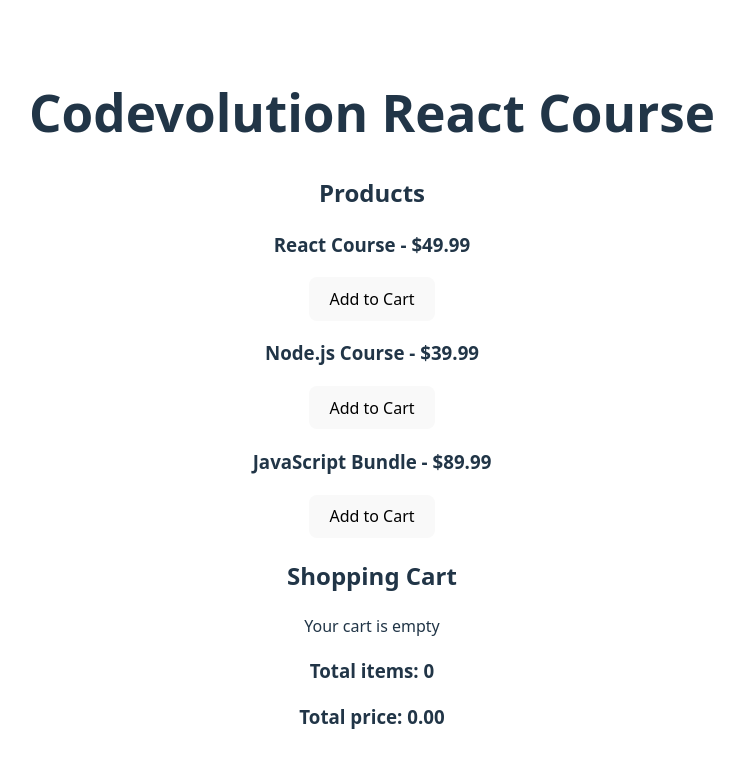
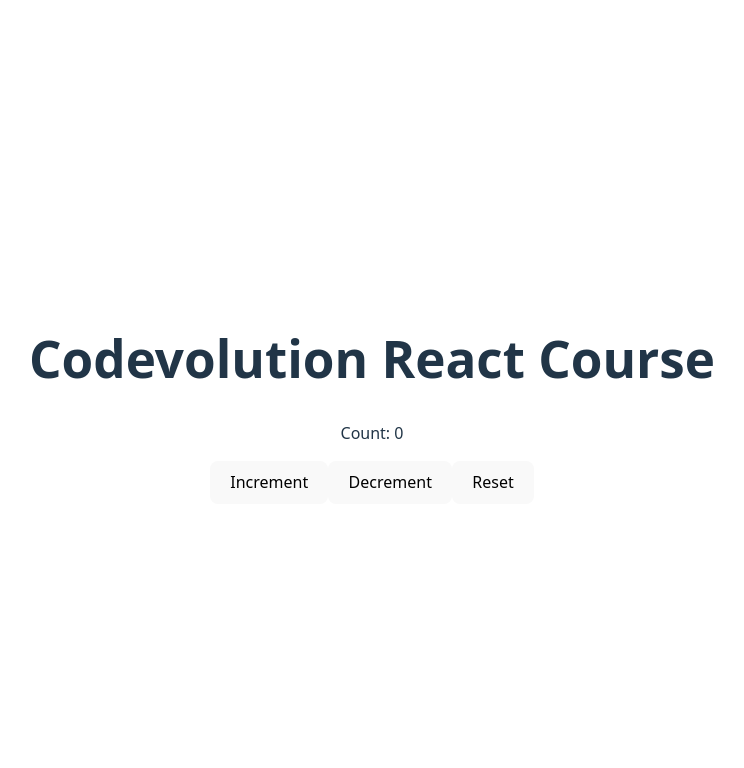
Before and after one commit to Miko-29/react-essentials, a React app in the folder state-demo/: page / in a window 1280 px wide. Shown: the top 768 px of the page, without its empty margins (268-1012 px from the left). Built offline with nearby package versions, Linux system fonts and the light colour scheme; the HTML template or start-up script is replaced by a standard one.

Commit message:
useReducer lazy initialization

```diff
--- a/state-demo/src/App.jsx
+++ b/state-demo/src/App.jsx
@@ -1,18 +1,19 @@
-import { useState } from 'react'
-import reactLogo from './assets/react.svg'
-import viteLogo from '/vite.svg'
-import './App.css'
-import { Counter } from './Counter'
-import { LoginCard } from './LoginCard'
-import { UserDashboard } from './UserDashboard'
-import { SimpleCounter } from './SimpleCounter'
-import { PrevStateCounter } from './PrevStateCounter'
-import { BatchingCounter } from './BatchingCounter'
-import { UserProfile } from './UserProfile'
-import { TodoList } from './TodoList'
-import { ShoppingCart } from './ShoppingCart'
-import { CounterWithReducer } from './CounterWithReducer'
-import { ShoppingCartWithReducer } from './ShoppingCartWithReducer'
+import { useState } from "react";
+import reactLogo from "./assets/react.svg";
+import viteLogo from "/vite.svg";
+import "./App.css";
+import { Counter } from "./Counter";
+import { LoginCard } from "./LoginCard";
+import { UserDashboard } from "./UserDashboard";
+import { SimpleCounter } from "./SimpleCounter";
+import { PrevStateCounter } from "./PrevStateCounter";
+import { BatchingCounter } from "./BatchingCounter";
+import { UserProfile } from "./UserProfile";
+import { TodoList } from "./TodoList";
+import { ShoppingCart } from "./ShoppingCart";
+import { CounterWithReducer } from "./CounterWithReducer";
+import { ShoppingCartWithReducer } from "./ShoppingCartWithReducer";
+import { CounterWithInit } from "./CounterWithInit";
 
 function App() {
   return (
@@ -30,9 +31,10 @@
       {/* <TodoList/> */}
       {/* <ShoppingCart/> */}
       {/* <CounterWithReducer/> */}
-      <ShoppingCartWithReducer />
+      {/* <ShoppingCartWithReducer /> */}
+      <CounterWithInit />
     </>
-  )
+  );
 }
 
-export default App
+export default App;
--- /dev/null
+++ b/state-demo/src/CounterWithInit.jsx
@@ -0,0 +1,43 @@
+import { useReducer } from "react";
+
+const initialCount = 0;
+
+const countReducer = (state, action) => {
+  switch (action) {
+    case "increment":
+      return state + 1;
+    case "decrement":
+      return state - 1;
+    case "reset":
+      return initialCount;
+    default:
+      return state;
+  }
+};
+
+const init = (initialValue) => {
+  console.log("init function called -  this only runs once!");
+
+  const savedCount = localStorage.getItem("count");
+
+  if (savedCount != null) {
+    console.log("Found saved count: ", savedCount);
+    return parseInt(savedCount);
+  }
+
+  console.log("No saved count, using the initial value ", initialValue);
+  return initialValue;
+};
+
+export const CounterWithInit = () => {
+  const [count, dispatch] = useReducer(countReducer, initialCount, init);
+
+  return (
+    <div>
+      <p>Count: {count}</p>
+      <button onClick={() => dispatch("increment")}>Increment</button>
+      <button onClick={() => dispatch("decrement")}>Decrement</button>
+      <button onClick={() => dispatch("reset")}>Reset</button>
+    </div>
+  );
+};
```
